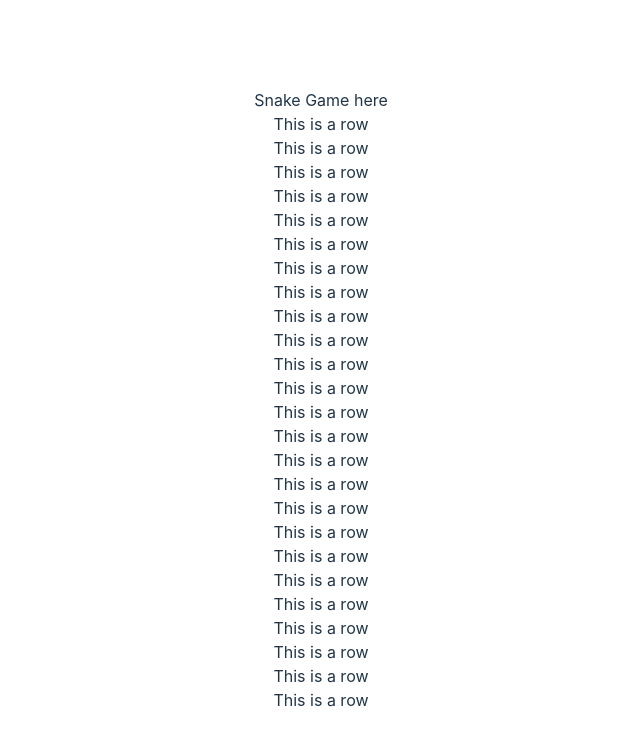
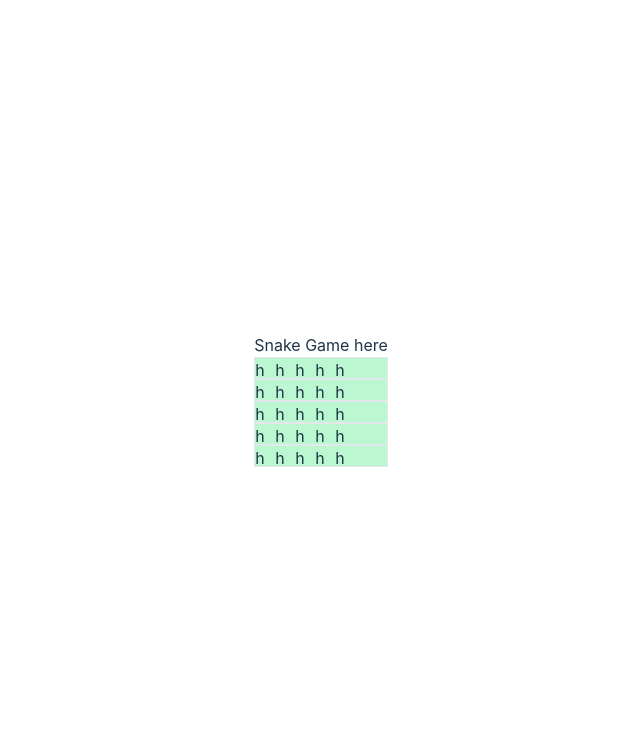
Before and after one commit to fractal-bootcamp/parthagrawal.snake-game, a React (Vite) app: page / in a window 1280 px wide. Shown: the top 746 px of the page, without its empty margins (319-959 px from the left). Built offline with nearby package versions, Linux system fonts and the light colour scheme.

Commit message:
basic render of grid

```diff
--- a/src/App.tsx
+++ b/src/App.tsx
@@ -12,18 +12,16 @@ type Board = Cell[][]
 
 // 5x5 boards
 const initialBoard: Board = [
-  [{ display: "h" }], [{ display: "h" }], [{ display: "" }], [{ display: "" }], [{ display: "" }],
-  [{ display: "" }], [{ display: "" }], [{ display: "" }], [{ display: "" }], [{ display: "" }],
-  [{ display: "" }], [{ display: "" }], [{ display: "" }], [{ display: "" }], [{ display: "" }],
-  [{ display: "" }], [{ display: "" }], [{ display: "" }], [{ display: "" }], [{ display: "" }],
-  [{ display: "" }], [{ display: "" }], [{ display: "" }], [{ display: "" }], [{ display: "" }],
+  [{ display: "h" }, { display: "h" }, { display: "h" }, { display: "h" }, { display: "h" },],
+  [{ display: "h" }, { display: "h" }, { display: "h" }, { display: "h" }, { display: "h" },],
+  [{ display: "h" }, { display: "h" }, { display: "h" }, { display: "h" }, { display: "h" },],
+  [{ display: "h" }, { display: "h" }, { display: "h" }, { display: "h" }, { display: "h" },],
+  [{ display: "h" }, { display: "h" }, { display: "h" }, { display: "h" }, { display: "h" },],
 ]
-
 const Cell = ({ board, rowIdx, colIdx }: { board: Board, rowIdx: number, colIdx: number }) => {
   return (
-    <div>
-      test
-      {/* {board[rowIdx][colIdx]} */}
+    <div className='flex flex-row h-5 w-5'>
+      {board[rowIdx][colIdx].display}
     </div>
 
 
@@ -31,12 +29,19 @@ const Cell = ({ board, rowIdx, colIdx }: { board: Board, rowIdx: number, colIdx:
 
 }
 
-const Row = ({ board }: { board: Board }) => {
+const Row = ({ board, rowIdx }: { board: Board, rowIdx: number }) => {
   return (
-    <div>
-      This is a row
-    </div>
+    <>
+      <div className="flex flex-row bg-green-200 border border-5">
+        {board[rowIdx].map((element, idx) => {
+          return (<Cell board={board} rowIdx={rowIdx} colIdx={idx} />)
+        })}
+
+      </div>
+    </>
   )
+
+
 }
 const Board = () => {
 
@@ -44,7 +49,7 @@ const Board = () => {
   console.log(board)
   return (
     <div>
-      {board.map(() => <Row board={board} />)}
+      {board.map((element, index) => <Row board={board} rowIdx={index} />)}
     </div>
   )
 
```
